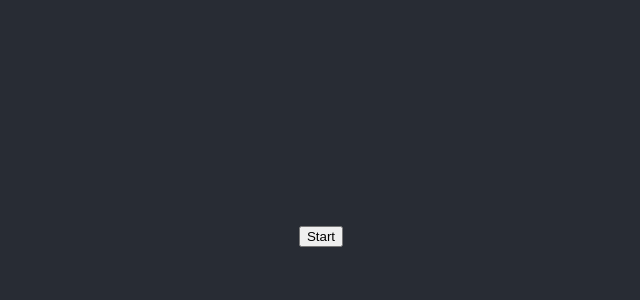
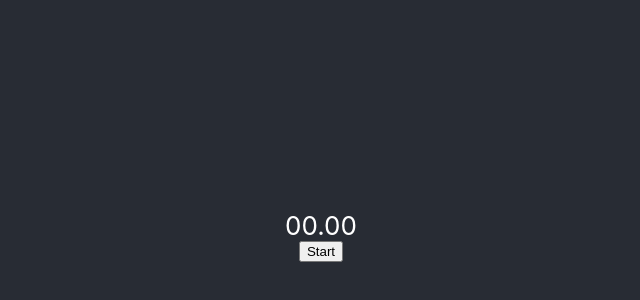
Before and after one commit to atyoshimatsu/10sec_challenge, a React (Create React App) app: page / in a window 1280 px wide. Shown: the part 164-464 px from the top of the page, without its empty margins (319-959 px from the left). Built offline with nearby package versions, Linux system fonts and the light colour scheme.

Commit message:
Modify clock dsiplay

```diff
--- a/src/components/Clock.tsx
+++ b/src/components/Clock.tsx
@@ -5,7 +5,7 @@ const Clock = (props: ClockProps):JSX.Element => {
   const { time } = props;
   return (
     <div className='clock-time'>
-      {time}
+      {time ?? '00.00'}
     </div>
   );
 }
```
